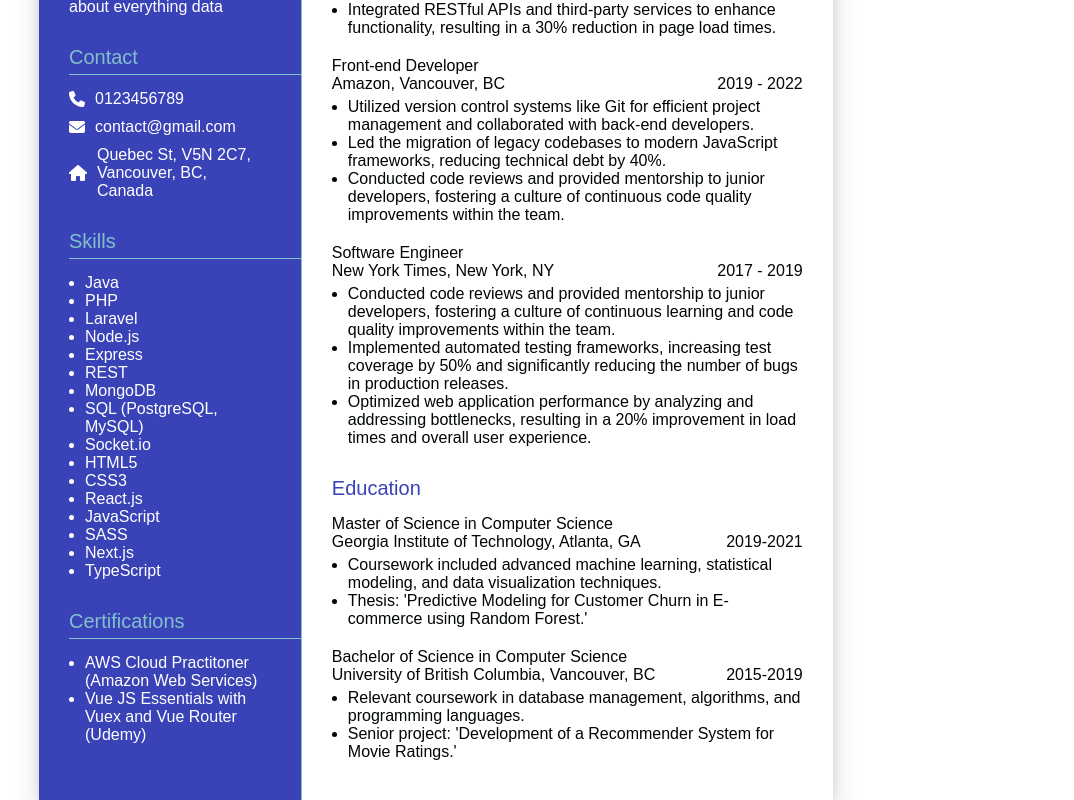
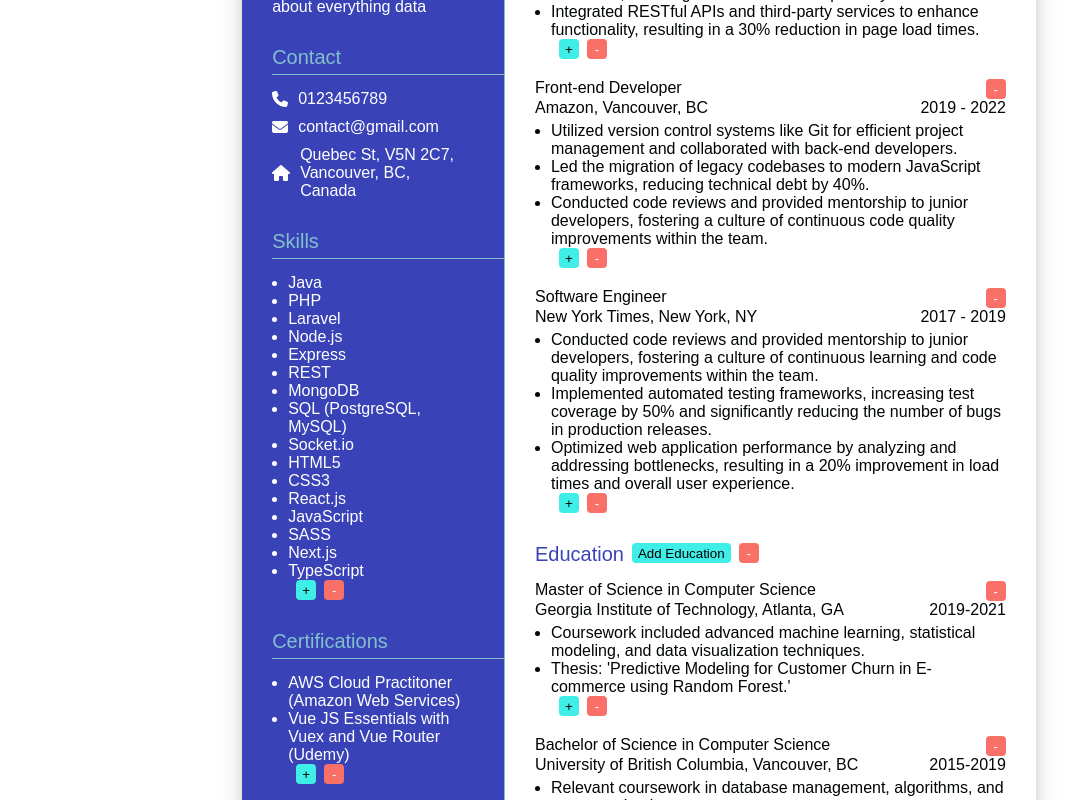
Before and after one commit to eknoorpreet/vueCV, a Vue app: page / in a window 1280 px wide. Shown: the part 360-1160 px from the top of the page, without its empty margins (1-1075 px from the left). Built offline with nearby package versions, Linux system fonts and the light colour scheme.

Commit message:
Add edit buttons

```diff
--- a/src/App.vue
+++ b/src/App.vue
@@ -36,6 +36,11 @@
             >
               {{ skill }}
             </li>
+            <EditButtons
+              @addClick="skills.push('new entry')"
+              @removeClick="skills.pop()"
+              :showRemoveBtn="skills.length > 0"
+            />
           </ul>
         </ResumeSection>
         <ResumeSection>
@@ -52,6 +57,11 @@
             >
               {{ certification }}
             </li>
+            <EditButtons
+              @addClick="certifications.push('new entry')"
+              @removeClick="certifications.pop()"
+              :showRemoveBtn="certifications.length > 0"
+            />
           </ul>
         </ResumeSection>
       </div>
@@ -71,20 +81,33 @@
           {{ title }}
         </div>
         <ResumeSection>
+          <div class="d-flex">
             <SectionHeadline
               :headline="headlines[4]"
               @headline-edited="updateHeadline($event, 4)"
             />
+            <EditButtons
+              :showRemoveBtn="experience.length > 0"
+              @addClick="addExperience"
+              textAdd="Add Experience"
+            />
+          </div>
           <div
             v-for="(item, index) in experience"
             :key="index"
             class="inner-section"
           >
+            <div class="d-flex justify-content-between">
               <div
                 contenteditable="true"
-              @input="updateEducation($event, 'title', index)"
+                @input="updateExperience($event, 'title', index)"
               >
                 {{ item.title }}
+              </div>
+              <EditButtons
+                @remove-click="removeExperience(index)"
+                :showAddBtn="false"
+              />
             </div>
             <div class="d-flex justify-content-between">
               <div>
@@ -115,24 +138,42 @@
               >
                 {{ desc }}
               </li>
+              <EditButtons
+                @addClick="item.description.push('new entry')"
+                @removeClick="item.description.pop()"
+                :showRemoveBtn="item.description.length > 0"
+              />
             </ul>
           </div>
         </ResumeSection>
         <ResumeSection>
+          <div class="d-flex">
             <SectionHeadline
               :headline="headlines[5]"
               @headline-edited="updateHeadline($event, 5)"
             />
+            <EditButtons
+              :showRemoveBtn="education.length > 0"
+              @addClick="addEducation"
+              textAdd="Add Education"
+            />
+          </div>
           <div
             v-for="(item, index) in education"
             :key="index"
             class="inner-section"
           >
+            <div class="d-flex justify-content-between">
               <div
                 contenteditable="true"
                 @input="updateEducation($event, 'title', index)"
               >
                 {{ item.title }}
+              </div>
+              <EditButtons
+                @remove-click="removeEducation(index)"
+                :showAddBtn="false"
+              />
             </div>
 
             <div class="d-flex justify-content-between">
@@ -168,6 +209,11 @@
               >
                 {{ desc }}
               </li>
+              <EditButtons
+                @addClick="item.description.push('new entry')"
+                @removeClick="item.description.pop()"
+                :showRemoveBtn="item.description.length > 0"
+              />
             </ul>
           </div>
         </ResumeSection>
@@ -180,12 +226,14 @@
 import ResumeSection from './components/ResumeSection.vue';
 import SectionHeadline from './components/SectionHeadline.vue';
 import Contact from './components/Contact.vue';
+import EditButtons from './components/EditButtons.vue';
 
 export default {
   components: {
     ResumeSection,
     SectionHeadline,
     Contact,
+    EditButtons,
   },
   data() {
     return {
@@ -310,6 +358,30 @@ export default {
     updateEducationDescription(event, index1, index2) {
       this.education[index1]['description'][index2] = event.target.innerText;
     },
+    addExperience() {
+      this.experience.unshift({
+        title: 'Job Title',
+        company: 'Company',
+        location: 'Location',
+        date: 'date range',
+        description: ['description'],
+      });
+    },
+    addEducation() {
+      this.education.unshift({
+        title: 'Education title',
+        university: 'University',
+        location: 'Location',
+        date: 'date range',
+        description: ['Summa cum laude, GPA 3.0'],
+      });
+    },
+    removeExperience(index) {
+      this.experience.splice(index, 1);
+    },
+    removeEducation(index) {
+      this.education.splice(index, 1);
+    },
   },
 };
 </script>
@@ -318,8 +390,9 @@ export default {
 #resume {
   box-shadow: rgba(50, 50, 93, 0.25) 0 13px 27px -5px,
     rgba(0, 0, 0, 0.3) 0 8px 16px -8px;
-  height: 297mm;
+  /* height: 297mm; */
   width: 210mm;
+  margin: 0 auto;
 }
 
 .left-col {
@@ -377,7 +450,7 @@ export default {
 
 #resume ul {
   padding-inline-start: 16px;
-  margin-block-end: 0px;
+  margin-block-end: 5px;
   margin-block-start: 5px;
 }
 
--- /dev/null
+++ b/src/components/EditButtons.vue
@@ -0,0 +1,67 @@
+<template>
+  <button
+    v-if="showAddBtn"
+    class="edit-btn edit-btn-add"
+    @click="$emit('addClick')"
+  >
+    {{ textAdd }}
+  </button>
+  <button
+    v-if="showRemoveBtn"
+    class="edit-btn edit-btn-remove"
+    @click="$emit('removeClick')"
+  >
+    {{ textRemove }}
+  </button>
+  <div v-else>No items left to remove</div>
+</template>
+
+<script>
+export default {
+  props: {
+    showRemoveBtn: {
+      default: true,
+      type: Boolean,
+    },
+    showAddBtn: {
+      default: true,
+      type: Boolean,
+    },
+    textAdd: {
+      default: '+',
+    },
+    textRemove: {
+      default: '-',
+    },
+  },
+};
+</script>
+
+<style scoped>
+.edit-btn {
+  min-width: 20px;
+  height: 20px;
+  border-radius: 4px;
+  border: none;
+  background-color: transparent;
+  margin-left: 8px;
+}
+
+.edit-btn-add {
+  background-color: #3feee6;
+  color: #000;
+}
+
+.edit-btn-add:hover {
+  background-color: rgb(68, 219, 212);
+}
+
+.edit-btn-remove {
+  background-color: #f97068;
+  color: #fff;
+}
+
+.edit-btn-remove:hover {
+  background-color: #e0635c;
+}
+</style>
```
Lines whose indentation alone changed are shown as unchanged.
